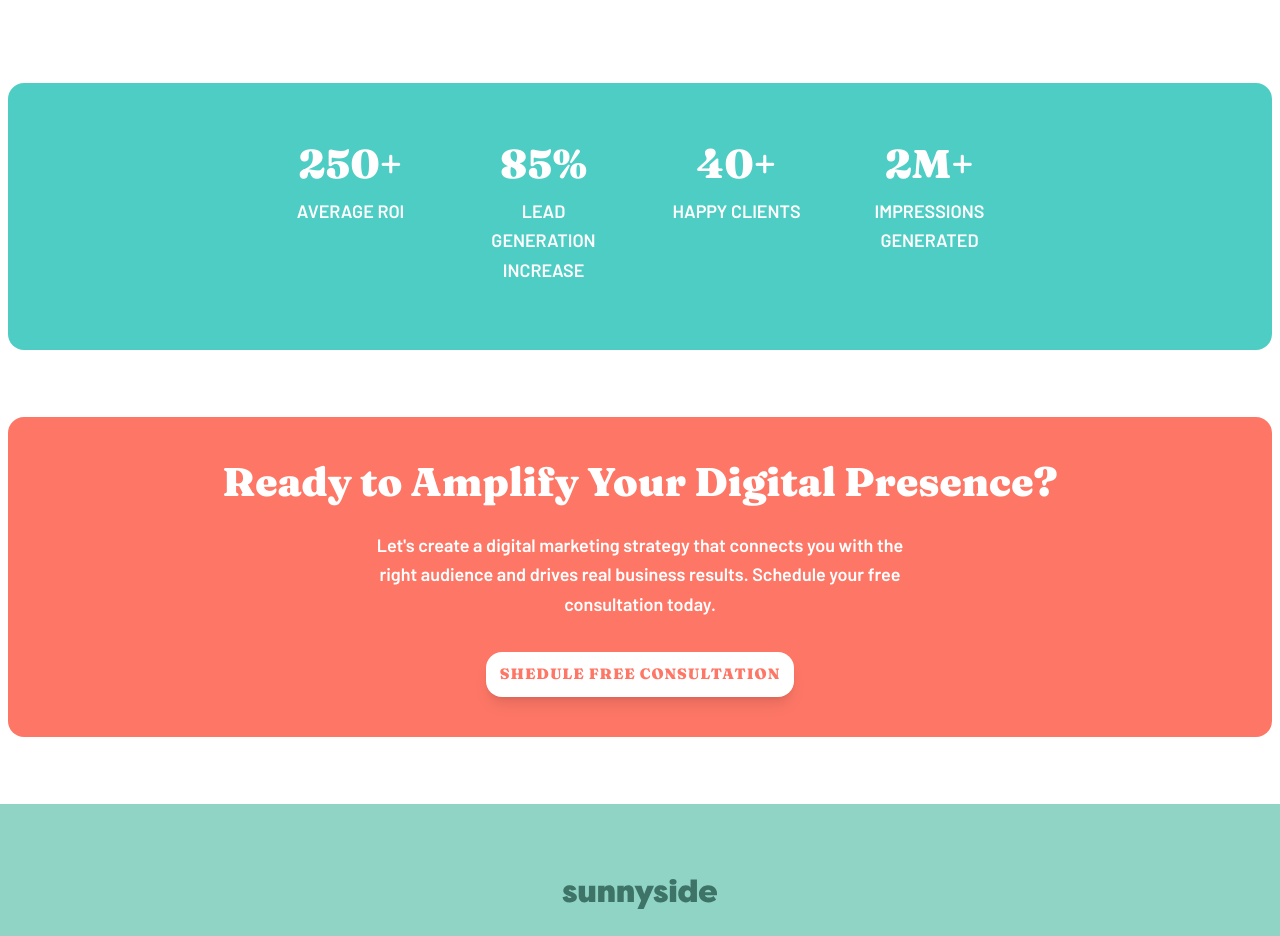
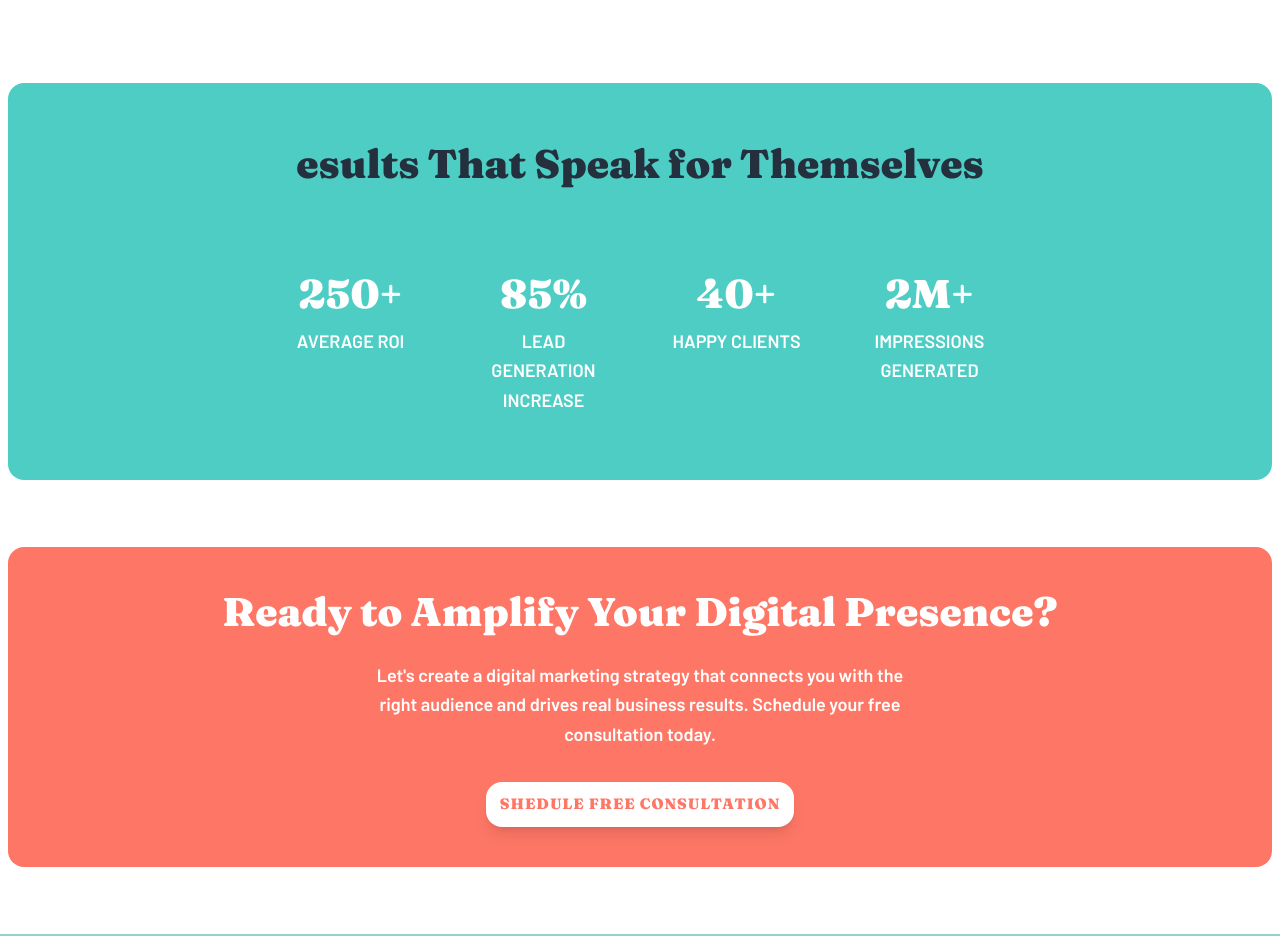
Before and after one commit to JakubM-I/agency-landing-page, a React (Vite) app: page /digital-marketing in a window 1280 px wide. Shown: the part 3160-4096 px from the top of the page. Built offline with nearby package versions, Linux system fonts and the light colour scheme.

Commit message:
Add title section to statistics section marketing page

```diff
--- a/src/features/digital-marketing/Statistics/index.tsx
+++ b/src/features/digital-marketing/Statistics/index.tsx
@@ -1,9 +1,11 @@
+import SectionTitle from "../../../components/SectionTitle";
 import type { SectionStatisticsProps } from "../../../components/types/interfaces";
 
 const MarketingStatistics: React.FC<SectionStatisticsProps> = ({items}) => {
     return (
           <div className="pt-16 sx:pt-[67px] px-6 md:px-2 full:px-0">
             <div className="px-6 md:px-10 py-14 flex flex-wrap items-start justify-center gap-12 sx:gap-6 lg:gap-12 bg-[#4ECDC4] rounded-2xl">
+                <SectionTitle title="esults That Speak for Themselves" styling="mb-8" />
                 {items.map((item, index) => (
                     <div key={index} className="flex flex-[1_0_200px] md:flex-[0_0_145px] flex-col items-center justify-start">
                         <h2 className="text-white section-title mb-2">{item.title}</h2>
```
